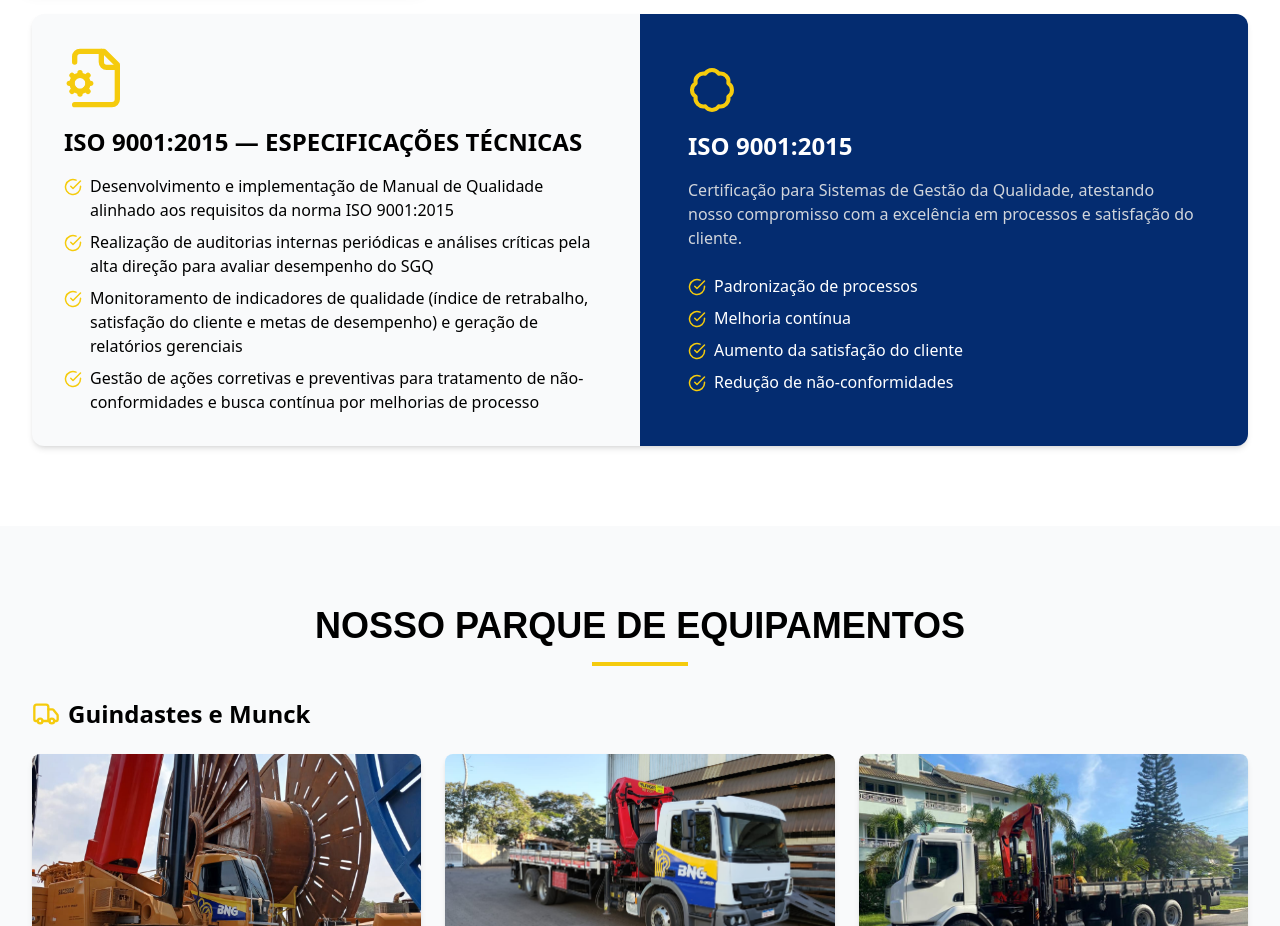
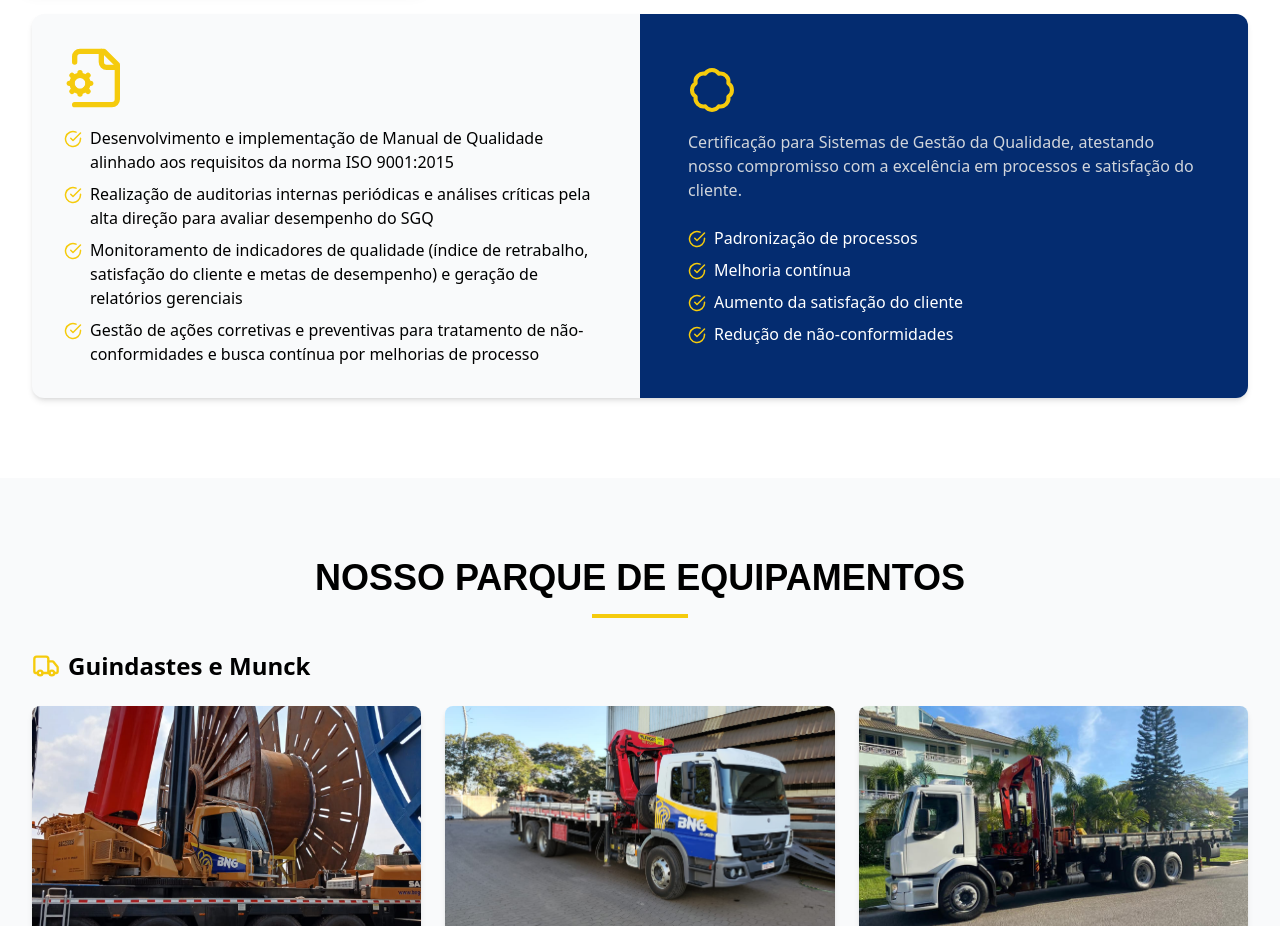
Before and after one commit to Morandi2707/BNG, a React (Vite) app: page / in a window 1280 px wide. Shown: the part 5580-6506 px from the top of the page. Built offline with nearby package versions, Linux system fonts and the light colour scheme.

Commit message:
Removendo titulos nos certificados

```diff
--- a/src/components/sections/Certifications.tsx
+++ b/src/components/sections/Certifications.tsx
@@ -101,9 +101,6 @@ const Certifications = () => {
             {/* Lado esquerdo: Especificações técnicas */}
             <div className="p-8 text-left">
               <FileCog size={64} color={C.color} className="mb-4" />
-              <h3 className="text-2xl font-bold mb-4 uppercase">
-                {translate(C.titleKey)} — {translate('cert.technicalTitle')}
-              </h3>
               <ul className="space-y-2">
                 {C.technical.map((tKey, idx) => (
                   <li key={idx} className="flex items-start">
@@ -121,9 +118,7 @@ const Certifications = () => {
             {/* Lado direito: Visão geral & Benefícios */}
             <div className="bg-[#042c70] flex flex-col items-start justify-center p-12">
               <Badge size={48} color="#f5cb0d" className="mb-4" />
-              <h3 className="text-2xl font-bold mb-4 uppercase text-white">
-                {translate(C.titleKey)}
-              </h3>
+
               <p className="text-gray-300 mb-6 text-left">
                 {translate(C.descKey)}
               </p>
```
